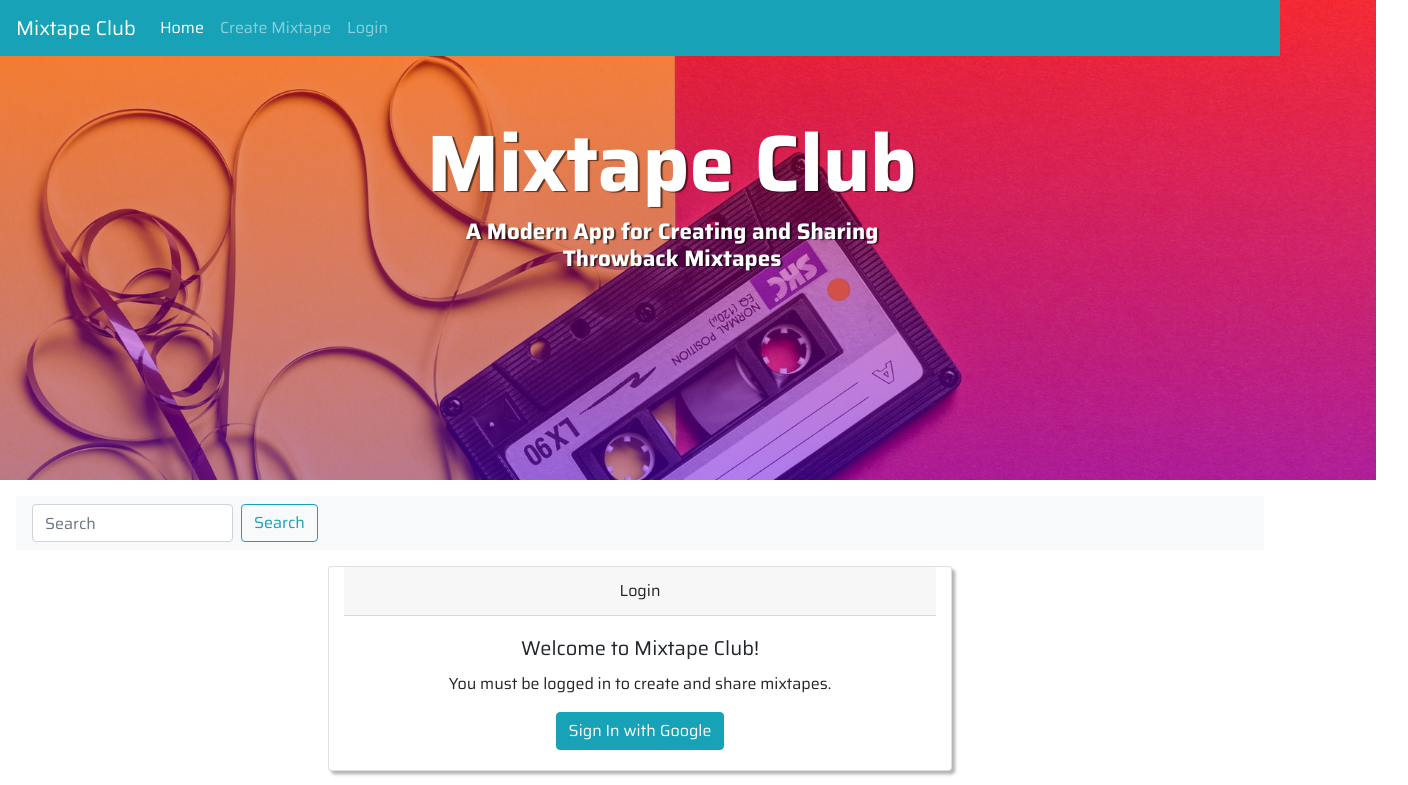
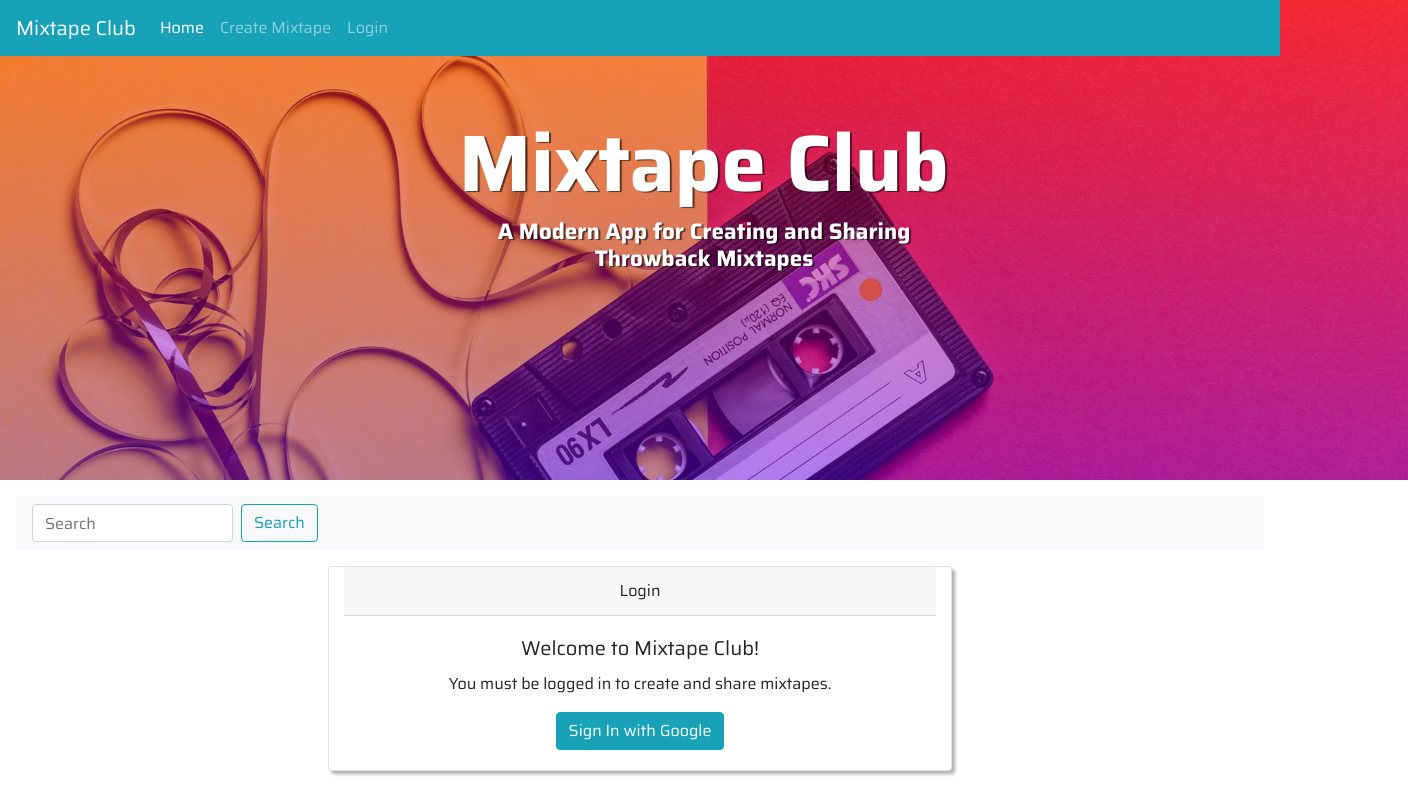
Before and after one commit to operation-sparkle/mixtape-club, a React app: page / in a window 1280 px wide. Shown: the top 785 px of the page, 1408 px wide, since content can reach past the window. Built offline with nearby package versions, Linux system fonts and the light colour scheme; the HTML template or start-up script is replaced by a standard one.

Commit message:
Create hover effect for SearchListItem

```diff
--- a/src/App.css
+++ b/src/App.css
@@ -57,6 +57,10 @@
   margin: 1rem auto;
 }
 
+.search-item:hover {
+  background-color: #a7dae7;
+}
+
 footer {
   height: 40px;
   padding: 1rem 2rem 2rem;
@@ -69,7 +73,7 @@ footer {
   padding: 7.2rem 2rem 2rem 2rem;
   width: 110vw;
   height: 40vw;
-  margin: -3rem 0rem 1rem -3rem;
+  margin: -3rem 0rem 1rem -1rem;
 }
 
   #title {
--- a/src/components/SearchListItem.jsx
+++ b/src/components/SearchListItem.jsx
@@ -3,7 +3,7 @@ import React from 'react';
 const SearchListItem = (props) => {
     const { searchResult } = props;
     return (
-        <li className="list-group-item">{searchResult}</li>
+        <li className="list-group-item search-item">{searchResult}</li>
     )
 };
 
```
